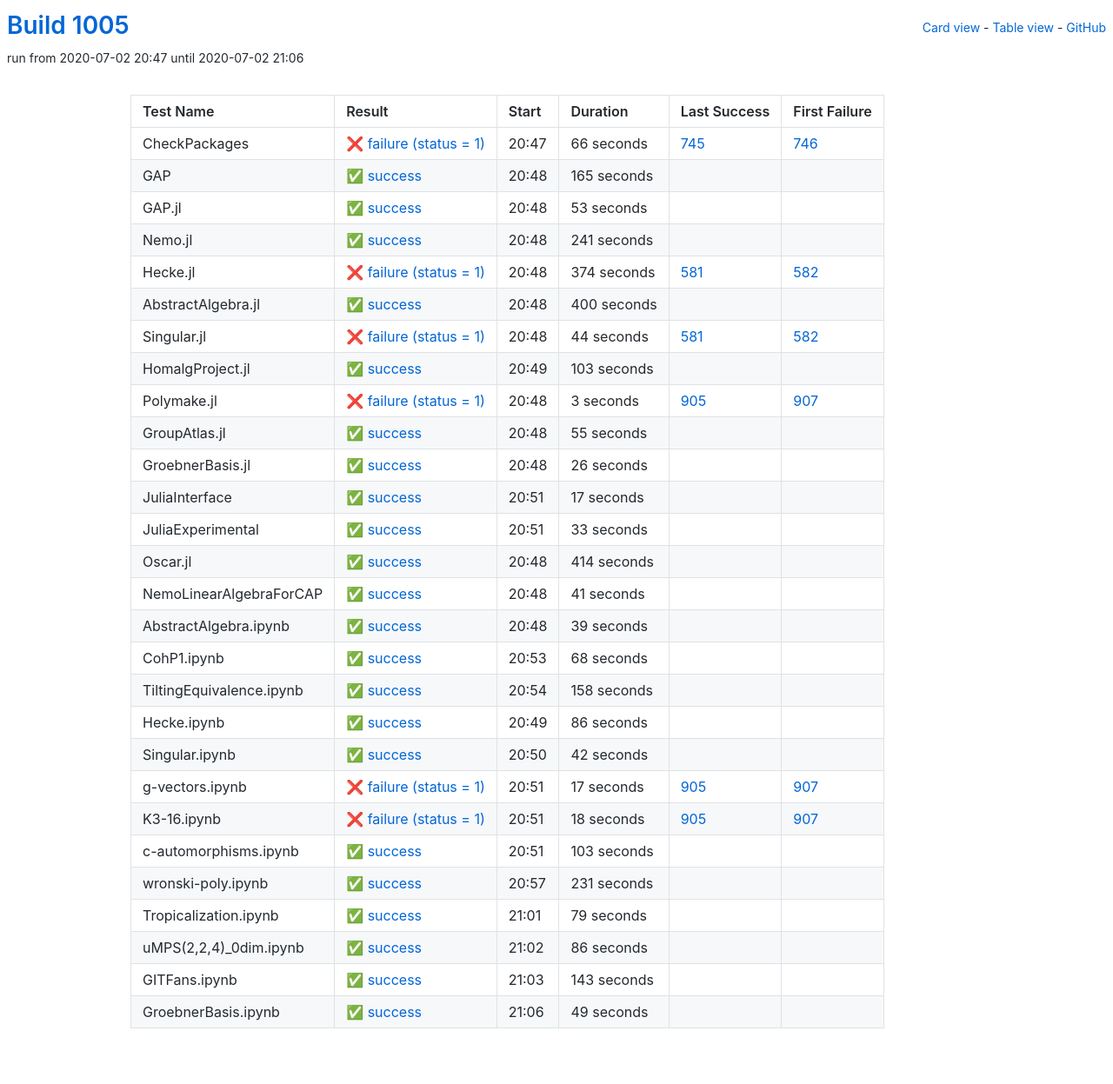
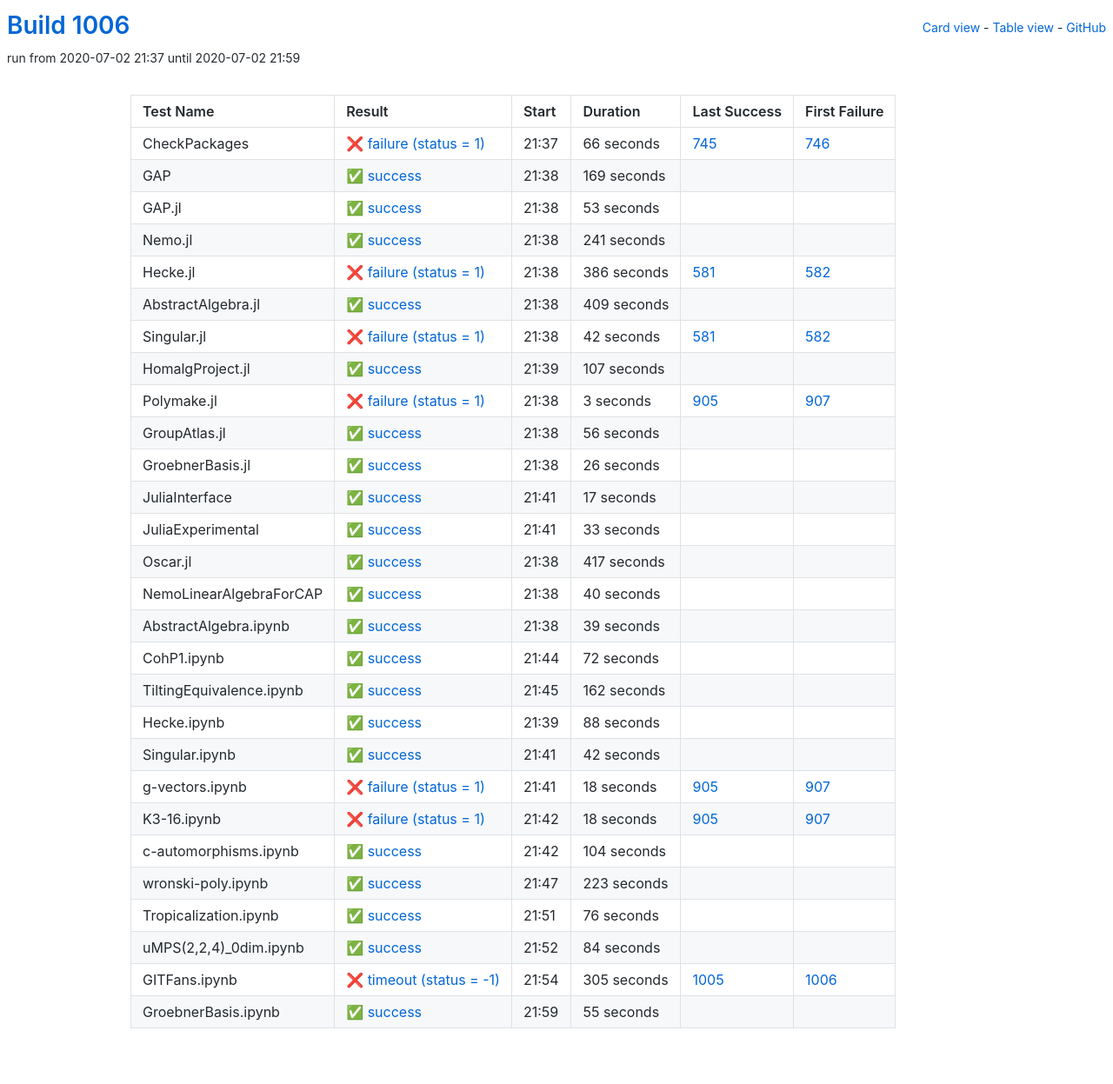
Before and after one commit to oscar-system/oscar-ci-status-1.4, a Jekyll site: the page built from table.html, in a window 1280 px wide. Shown: the whole page at 87% size. Built offline with Jekyll 4.4.1, drawn with Linux system fonts in a browser that asks for light colours.

Commit message:
Build #1006

```diff
--- a/_data/ci.yml
+++ b/_data/ci.yml
@@ -1,6 +1,6 @@
 ---
-build: 1005
-build_url: https://oscarci.mathematik.uni-kl.de/job/oscar-julia-1.4/1005/
+build: 1006
+build_url: https://oscarci.mathematik.uni-kl.de/job/oscar-julia-1.4/1006/
 job: oscar-julia-1.4
 organization: oscar-system
 repo: oscar-ci-status-1.4
@@ -8,8 +8,8 @@ repourl: https://github.com/oscar-system/oscar-ci-status-1.4
 tests:
 - name: CheckPackages
   id: checkpackages
-  log: https://oscarci.mathematik.uni-kl.de/job/oscar-julia-1.4/1005/artifact/logs/build-1005/CheckPackages.log
-  start: 2020-07-02 20:47
+  log: https://oscarci.mathematik.uni-kl.de/job/oscar-julia-1.4/1006/artifact/logs/build-1006/CheckPackages.log
+  start: 2020-07-02 21:37
   success: false
   exitcode: 1
   status: failure
@@ -20,20 +20,20 @@ tests:
   first_failure_url: https://oscarci.mathematik.uni-kl.de/job/oscar-julia-1.4/746/
 - name: GAP
   id: gap
-  log: https://oscarci.mathematik.uni-kl.de/job/oscar-julia-1.4/1005/artifact/logs/build-1005/GAP.log
-  start: 2020-07-02 20:48
+  log: https://oscarci.mathematik.uni-kl.de/job/oscar-julia-1.4/1006/artifact/logs/build-1006/GAP.log
+  start: 2020-07-02 21:38
   success: true
   exitcode: 0
   status: success
-  duration: 165
+  duration: 169
   last_success: false
   last_success_url:
   first_failure: false
   first_failure_url:
 - name: GAP.jl
   id: gap-jl
-  log: https://oscarci.mathematik.uni-kl.de/job/oscar-julia-1.4/1005/artifact/logs/build-1005/GAP.jl.log
-  start: 2020-07-02 20:48
+  log: https://oscarci.mathematik.uni-kl.de/job/oscar-julia-1.4/1006/artifact/logs/build-1006/GAP.jl.log
+  start: 2020-07-02 21:38
   success: true
   exitcode: 0
   status: success
@@ -44,8 +44,8 @@ tests:
   first_failure_url:
 - name: Nemo.jl
   id: nemo-jl
-  log: https://oscarci.mathematik.uni-kl.de/job/oscar-julia-1.4/1005/artifact/logs/build-1005/Nemo.jl.log
-  start: 2020-07-02 20:48
+  log: https://oscarci.mathematik.uni-kl.de/job/oscar-julia-1.4/1006/artifact/logs/build-1006/Nemo.jl.log
+  start: 2020-07-02 21:38
   success: true
   exitcode: 0
   status: success
@@ -56,56 +56,56 @@ tests:
   first_failure_url:
 - name: Hecke.jl
   id: hecke-jl
-  log: https://oscarci.mathematik.uni-kl.de/job/oscar-julia-1.4/1005/artifact/logs/build-1005/Hecke.jl.log
-  start: 2020-07-02 20:48
+  log: https://oscarci.mathematik.uni-kl.de/job/oscar-julia-1.4/1006/artifact/logs/build-1006/Hecke.jl.log
+  start: 2020-07-02 21:38
   success: false
   exitcode: 1
   status: failure
-  duration: 374
+  duration: 386
   last_success: 581
   last_success_url: https://oscarci.mathematik.uni-kl.de/job/oscar-julia-1.4/581/
   first_failure: 582
   first_failure_url: https://oscarci.mathematik.uni-kl.de/job/oscar-julia-1.4/582/
 - name: AbstractAlgebra.jl
   id: abstractalgebra-jl
-  log: https://oscarci.mathematik.uni-kl.de/job/oscar-julia-1.4/1005/artifact/logs/build-1005/AbstractAlgebra.jl.log
-  start: 2020-07-02 20:48
+  log: https://oscarci.mathematik.uni-kl.de/job/oscar-julia-1.4/1006/artifact/logs/build-1006/AbstractAlgebra.jl.log
+  start: 2020-07-02 21:38
   success: true
   exitcode: 0
   status: success
-  duration: 400
+  duration: 409
   last_success: false
   last_success_url:
   first_failure: false
   first_failure_url:
 - name: Singular.jl
   id: singular-jl
-  log: https://oscarci.mathematik.uni-kl.de/job/oscar-julia-1.4/1005/artifact/logs/build-1005/Singular.jl.log
-  start: 2020-07-02 20:48
+  log: https://oscarci.mathematik.uni-kl.de/job/oscar-julia-1.4/1006/artifact/logs/build-1006/Singular.jl.log
+  start: 2020-07-02 21:38
   success: false
   exitcode: 1
   status: failure
-  duration: 44
+  duration: 42
   last_success: 581
   last_success_url: https://oscarci.mathematik.uni-kl.de/job/oscar-julia-1.4/581/
   first_failure: 582
   first_failure_url: https://oscarci.mathematik.uni-kl.de/job/oscar-julia-1.4/582/
 - name: HomalgProject.jl
   id: homalgproject-jl
-  log: https://oscarci.mathematik.uni-kl.de/job/oscar-julia-1.4/1005/artifact/logs/build-1005/HomalgProject.jl.log
-  start: 2020-07-02 20:49
+  log: https://oscarci.mathematik.uni-kl.de/job/oscar-julia-1.4/1006/artifact/logs/build-1006/HomalgProject.jl.log
+  start: 2020-07-02 21:39
   success: true
   exitcode: 0
   status: success
-  duration: 103
+  duration: 107
   last_success: false
   last_success_url:
   first_failure: false
   first_failure_url:
 - name: Polymake.jl
   id: polymake-jl
-  log: https://oscarci.mathematik.uni-kl.de/job/oscar-julia-1.4/1005/artifact/logs/build-1005/Polymake.jl.log
-  start: 2020-07-02 20:48
+  log: https://oscarci.mathematik.uni-kl.de/job/oscar-julia-1.4/1006/artifact/logs/build-1006/Polymake.jl.log
+  start: 2020-07-02 21:38
   success: false
   exitcode: 1
   status: failure
@@ -116,20 +116,20 @@ tests:
   first_failure_url: https://oscarci.mathematik.uni-kl.de/job/oscar-julia-1.4/907/
 - name: GroupAtlas.jl
   id: groupatlas-jl
-  log: https://oscarci.mathematik.uni-kl.de/job/oscar-julia-1.4/1005/artifact/logs/build-1005/GroupAtlas.jl.log
-  start: 2020-07-02 20:48
+  log: https://oscarci.mathematik.uni-kl.de/job/oscar-julia-1.4/1006/artifact/logs/build-1006/GroupAtlas.jl.log
+  start: 2020-07-02 21:38
   success: true
   exitcode: 0
   status: success
-  duration: 55
+  duration: 56
   last_success: false
   last_success_url:
   first_failure: false
   first_failure_url:
 - name: GroebnerBasis.jl
   id: groebnerbasis-jl
-  log: https://oscarci.mathematik.uni-kl.de/job/oscar-julia-1.4/1005/artifact/logs/build-1005/GroebnerBasis.jl.log
-  start: 2020-07-02 20:48
+  log: https://oscarci.mathematik.uni-kl.de/job/oscar-julia-1.4/1006/artifact/logs/build-1006/GroebnerBasis.jl.log
+  start: 2020-07-02 21:38
   success: true
   exitcode: 0
   status: success
@@ -140,8 +140,8 @@ tests:
   first_failure_url:
 - name: JuliaInterface
   id: juliainterface
-  log: https://oscarci.mathematik.uni-kl.de/job/oscar-julia-1.4/1005/artifact/logs/build-1005/JuliaInterface.log
-  start: 2020-07-02 20:51
+  log: https://oscarci.mathematik.uni-kl.de/job/oscar-julia-1.4/1006/artifact/logs/build-1006/JuliaInterface.log
+  start: 2020-07-02 21:41
   success: true
   exitcode: 0
   status: success
@@ -152,8 +152,8 @@ tests:
   first_failure_url:
 - name: JuliaExperimental
   id: juliaexperimental
-  log: https://oscarci.mathematik.uni-kl.de/job/oscar-julia-1.4/1005/artifact/logs/build-1005/JuliaExperimental.log
-  start: 2020-07-02 20:51
+  log: https://oscarci.mathematik.uni-kl.de/job/oscar-julia-1.4/1006/artifact/logs/build-1006/JuliaExperimental.log
+  start: 2020-07-02 21:41
   success: true
   exitcode: 0
   status: success
@@ -164,32 +164,32 @@ tests:
   first_failure_url:
 - name: Oscar.jl
   id: oscar-jl
-  log: https://oscarci.mathematik.uni-kl.de/job/oscar-julia-1.4/1005/artifact/logs/build-1005/Oscar.jl.log
-  start: 2020-07-02 20:48
+  log: https://oscarci.mathematik.uni-kl.de/job/oscar-julia-1.4/1006/artifact/logs/build-1006/Oscar.jl.log
+  start: 2020-07-02 21:38
   success: true
   exitcode: 0
   status: success
-  duration: 414
+  duration: 417
   last_success: false
   last_success_url:
   first_failure: false
   first_failure_url:
 - name: NemoLinearAlgebraForCAP
   id: nemolinearalgebraforcap
-  log: https://oscarci.mathematik.uni-kl.de/job/oscar-julia-1.4/1005/artifact/logs/build-1005/NemoLinearAlgebraForCAP.log
-  start: 2020-07-02 20:48
+  log: https://oscarci.mathematik.uni-kl.de/job/oscar-julia-1.4/1006/artifact/logs/build-1006/NemoLinearAlgebraForCAP.log
+  start: 2020-07-02 21:38
   success: true
   exitcode: 0
   status: success
-  duration: 41
+  duration: 40
   last_success: false
   last_success_url:
   first_failure: false
   first_failure_url:
 - name: AbstractAlgebra.ipynb
   id: abstractalgebra-ipynb
-  log: https://oscarci.mathematik.uni-kl.de/job/oscar-julia-1.4/1005/artifact/logs/build-1005/AbstractAlgebra.ipynb.log
-  start: 2020-07-02 20:48
+  log: https://oscarci.mathematik.uni-kl.de/job/oscar-julia-1.4/1006/artifact/logs/build-1006/AbstractAlgebra.ipynb.log
+  start: 2020-07-02 21:38
   success: true
   exitcode: 0
   status: success
@@ -200,44 +200,44 @@ tests:
   first_failure_url:
 - name: CohP1.ipynb
   id: cohp1-ipynb
-  log: https://oscarci.mathematik.uni-kl.de/job/oscar-julia-1.4/1005/artifact/logs/build-1005/CohP1.ipynb.log
-  start: 2020-07-02 20:53
+  log: https://oscarci.mathematik.uni-kl.de/job/oscar-julia-1.4/1006/artifact/logs/build-1006/CohP1.ipynb.log
+  start: 2020-07-02 21:44
   success: true
   exitcode: 0
   status: success
-  duration: 68
+  duration: 72
   last_success: false
   last_success_url:
   first_failure: false
   first_failure_url:
 - name: TiltingEquivalence.ipynb
   id: tiltingequivalence-ipynb
-  log: https://oscarci.mathematik.uni-kl.de/job/oscar-julia-1.4/1005/artifact/logs/build-1005/TiltingEquivalence.ipynb.log
-  start: 2020-07-02 20:54
+  log: https://oscarci.mathematik.uni-kl.de/job/oscar-julia-1.4/1006/artifact/logs/build-1006/TiltingEquivalence.ipynb.log
+  start: 2020-07-02 21:45
   success: true
   exitcode: 0
   status: success
-  duration: 158
+  duration: 162
   last_success: false
   last_success_url:
   first_failure: false
   first_failure_url:
 - name: Hecke.ipynb
   id: hecke-ipynb
-  log: https://oscarci.mathematik.uni-kl.de/job/oscar-julia-1.4/1005/artifact/logs/build-1005/Hecke.ipynb.log
-  start: 2020-07-02 20:49
+  log: https://oscarci.mathematik.uni-kl.de/job/oscar-julia-1.4/1006/artifact/logs/build-1006/Hecke.ipynb.log
+  start: 2020-07-02 21:39
   success: true
   exitcode: 0
   status: success
-  duration: 86
+  duration: 88
   last_success: false
   last_success_url:
   first_failure: false
   first_failure_url:
 - name: Singular.ipynb
   id: singular-ipynb
-  log: https://oscarci.mathematik.uni-kl.de/job/oscar-julia-1.4/1005/artifact/logs/build-1005/Singular.ipynb.log
-  start: 2020-07-02 20:50
+  log: https://oscarci.mathematik.uni-kl.de/job/oscar-julia-1.4/1006/artifact/logs/build-1006/Singular.ipynb.log
+  start: 2020-07-02 21:41
   success: true
   exitcode: 0
   status: success
@@ -248,20 +248,20 @@ tests:
   first_failure_url:
 - name: g-vectors.ipynb
   id: g-vectors-ipynb
-  log: https://oscarci.mathematik.uni-kl.de/job/oscar-julia-1.4/1005/artifact/logs/build-1005/g-vectors.ipynb.log
-  start: 2020-07-02 20:51
+  log: https://oscarci.mathematik.uni-kl.de/job/oscar-julia-1.4/1006/artifact/logs/build-1006/g-vectors.ipynb.log
+  start: 2020-07-02 21:41
   success: false
   exitcode: 1
   status: failure
-  duration: 17
+  duration: 18
   last_success: 905
   last_success_url: https://oscarci.mathematik.uni-kl.de/job/oscar-julia-1.4/905/
   first_failure: 907
   first_failure_url: https://oscarci.mathematik.uni-kl.de/job/oscar-julia-1.4/907/
 - name: K3-16.ipynb
   id: k3-16-ipynb
-  log: https://oscarci.mathematik.uni-kl.de/job/oscar-julia-1.4/1005/artifact/logs/build-1005/K3-16.ipynb.log
-  start: 2020-07-02 20:51
+  log: https://oscarci.mathematik.uni-kl.de/job/oscar-julia-1.4/1006/artifact/logs/build-1006/K3-16.ipynb.log
+  start: 2020-07-02 21:42
   success: false
   exitcode: 1
   status: failure
@@ -272,73 +272,73 @@ tests:
   first_failure_url: https://oscarci.mathematik.uni-kl.de/job/oscar-julia-1.4/907/
 - name: c-automorphisms.ipynb
   id: c-automorphisms-ipynb
-  log: https://oscarci.mathematik.uni-kl.de/job/oscar-julia-1.4/1005/artifact/logs/build-1005/c-automorphisms.ipynb.log
-  start: 2020-07-02 20:51
+  log: https://oscarci.mathematik.uni-kl.de/job/oscar-julia-1.4/1006/artifact/logs/build-1006/c-automorphisms.ipynb.log
+  start: 2020-07-02 21:42
   success: true
   exitcode: 0
   status: success
-  duration: 103
+  duration: 104
   last_success: false
   last_success_url:
   first_failure: false
   first_failure_url:
 - name: wronski-poly.ipynb
   id: wronski-poly-ipynb
-  log: https://oscarci.mathematik.uni-kl.de/job/oscar-julia-1.4/1005/artifact/logs/build-1005/wronski-poly.ipynb.log
-  start: 2020-07-02 20:57
+  log: https://oscarci.mathematik.uni-kl.de/job/oscar-julia-1.4/1006/artifact/logs/build-1006/wronski-poly.ipynb.log
+  start: 2020-07-02 21:47
   success: true
   exitcode: 0
   status: success
-  duration: 231
+  duration: 223
   last_success: false
   last_success_url:
   first_failure: false
   first_failure_url:
 - name: Tropicalization.ipynb
   id: tropicalization-ipynb
-  log: https://oscarci.mathematik.uni-kl.de/job/oscar-julia-1.4/1005/artifact/logs/build-1005/Tropicalization.ipynb.log
-  start: 2020-07-02 21:01
+  log: https://oscarci.mathematik.uni-kl.de/job/oscar-julia-1.4/1006/artifact/logs/build-1006/Tropicalization.ipynb.log
+  start: 2020-07-02 21:51
   success: true
   exitcode: 0
   status: success
-  duration: 79
+  duration: 76
   last_success: false
   last_success_url:
   first_failure: false
   first_failure_url:
 - name: uMPS(2,2,4)_0dim.ipynb
   id: umps-2-2-4-0dim-ipynb
-  log: https://oscarci.mathematik.uni-kl.de/job/oscar-julia-1.4/1005/artifact/logs/build-1005/uMPS-2-2-4-_0dim.ipynb.log
-  start: 2020-07-02 21:02
+  log: https://oscarci.mathematik.uni-kl.de/job/oscar-julia-1.4/1006/artifact/logs/build-1006/uMPS-2-2-4-_0dim.ipynb.log
+  start: 2020-07-02 21:52
   success: true
   exitcode: 0
   status: success
-  duration: 86
+  duration: 84
   last_success: false
   last_success_url:
   first_failure: false
   first_failure_url:
 - name: GITFans.ipynb
   id: gitfans-ipynb
-  log: https://oscarci.mathematik.uni-kl.de/job/oscar-julia-1.4/1005/artifact/logs/build-1005/GITFans.ipynb.log
-  start: 2020-07-02 21:03
+  log: https://oscarci.mathematik.uni-kl.de/job/oscar-julia-1.4/1006/artifact/logs/build-1006/GITFans.ipynb.log
+  start: 2020-07-02 21:54
+  success: false
+  exitcode: -1
+  status: timeout
+  duration: 305
+  last_success: 1005
+  last_success_url: https://oscarci.mathematik.uni-kl.de/job/oscar-julia-1.4/1005/
+  first_failure: 1006
+  first_failure_url: https://oscarci.mathematik.uni-kl.de/job/oscar-julia-1.4/1006/
+- name: GroebnerBasis.ipynb
+  id: groebnerbasis-ipynb
+  log: https://oscarci.mathematik.uni-kl.de/job/oscar-julia-1.4/1006/artifact/logs/build-1006/GroebnerBasis.ipynb.log
+  start: 2020-07-02 21:59
   success: true
   exitcode: 0
   status: success
-  duration: 143
+  duration: 55
   last_success: false
   last_success_url:
   first_failure: false
   first_failure_url:
-- name: GroebnerBasis.ipynb
-  id: groebnerbasis-ipynb
-  log: https://oscarci.mathematik.uni-kl.de/job/oscar-julia-1.4/1005/artifact/logs/build-1005/GroebnerBasis.ipynb.log
-  start: 2020-07-02 21:06
-  success: true
-  exitcode: 0
-  status: success
-  duration: 49
-  last_success: false
-  last_success_url:
-  first_failure: false
-  first_failure_url:
```
Also changed, not shown: README.md.
